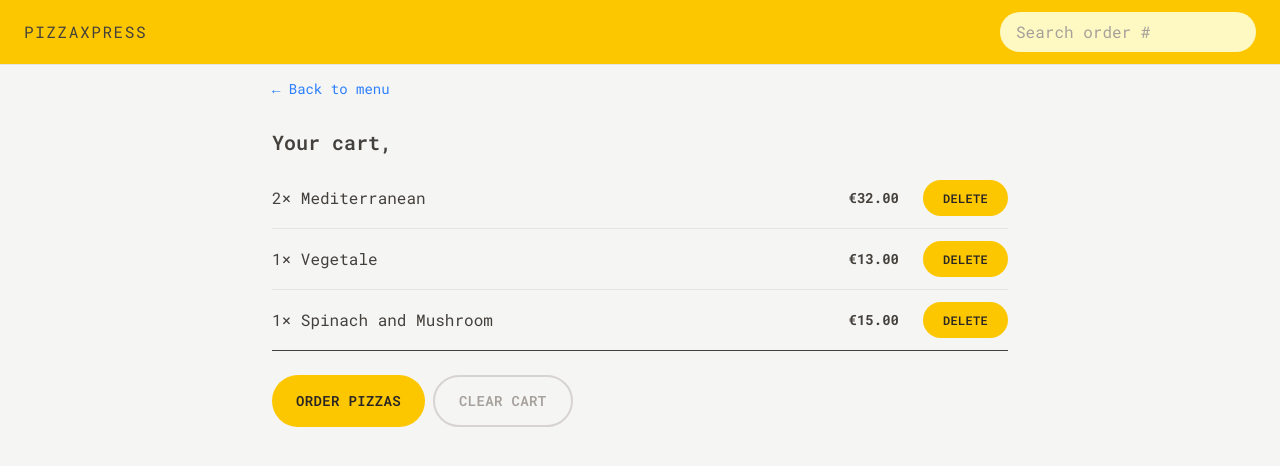
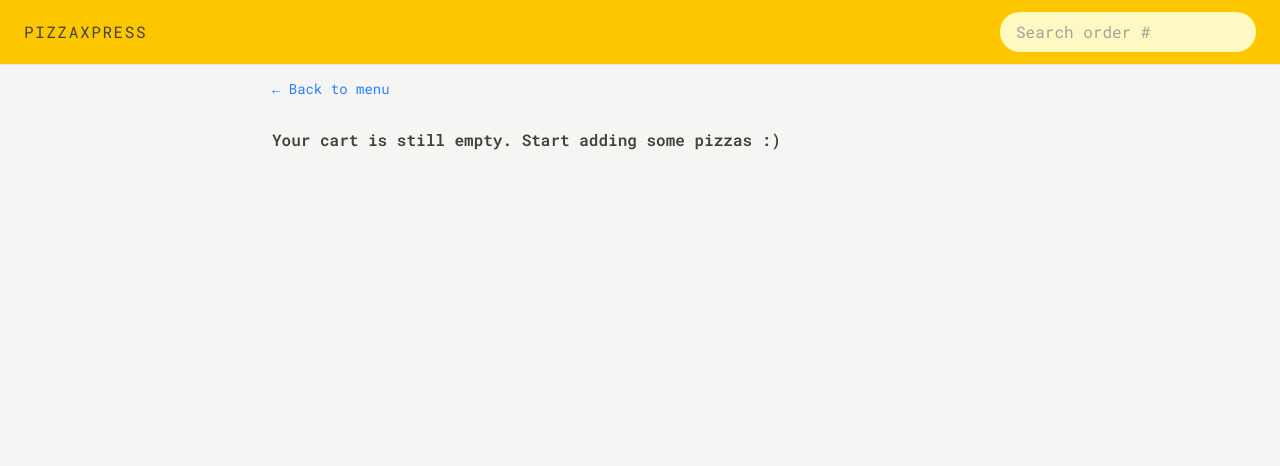
Before and after one commit to BullyDev404/pizzaXpress, a React (Vite) app: page /cart in a window 1280 px wide. Shown: the top 466 px of the page. Built offline with nearby package versions, Linux system fonts and the light colour scheme.

Commit message:
feat(cart): handle add to cart and clear cart

```diff
--- a/src/features/cart/Cart.jsx
+++ b/src/features/cart/Cart.jsx
@@ -1,7 +1,12 @@
 import LinkButton from "../../ui/LinkButton";
 import Button from "../../ui/Button";
 import CartItem from "../cart/CartItem";
+import EmptyCart from "../cart/EmptyCart";
+import { Link } from "react-router-dom";
+import { useDispatch } from "react-redux";
 import { useSelector } from "react-redux";
+import { clearCart, getCart, getUsername } from "./cartSlice";
+
 
 const fakeCart = [
   {
@@ -28,8 +33,12 @@
 ];
 
 function Cart() {
-   const username = useSelector((state) => state.user.username);
-  const cart = fakeCart;
+  const username = useSelector(getUsername) ;
+  const cart = useSelector(getCart)
+
+  const dispatch = useDispatch();
+
+  if(!cart.length) return <EmptyCart />;
 
   return (
     <div className="py-3 px-4">
@@ -49,7 +58,7 @@
           Order Pizzas
         </Button>
 
-        <Button type='secondary'>Clear cart</Button>
+        <Button type="secondary" onClick = {()=> dispatch(clearCart())}>Clear cart</Button>
       </div>
     </div>
   );
--- a/src/features/cart/EmptyCart.jsx
+++ b/src/features/cart/EmptyCart.jsx
@@ -1,11 +1,11 @@
-import { Link } from 'react-router-dom';
+import LinkButton from "../../ui/LinkButton";
 
 function EmptyCart() {
   return (
-    <div>
-      <Link to="/menu">&larr; Back to menu</Link>
+    <div className="py-3 px-4">
+      <LinkButton to="/menu">&larr; Back to menu</LinkButton>
 
-      <p>Your cart is still empty. Start adding some pizzas :)</p>
+      <p className="font-semibold mt-7">Your cart is still empty. Start adding some pizzas :)</p>
     </div>
   );
 }
--- a/src/features/cart/cartSlice.js
+++ b/src/features/cart/cartSlice.js
@@ -48,6 +48,10 @@
 
 export default cartSlice.reducer;
 
+export const getCart = (state) => state.cart.cart;
+
+export const getUsername  = state => state.user.username;
+
 export const getTotalCartQuantity = (state) =>
   state.cart.cart.reduce((sum, item) => sum + item.quantity, 0);
 
```
